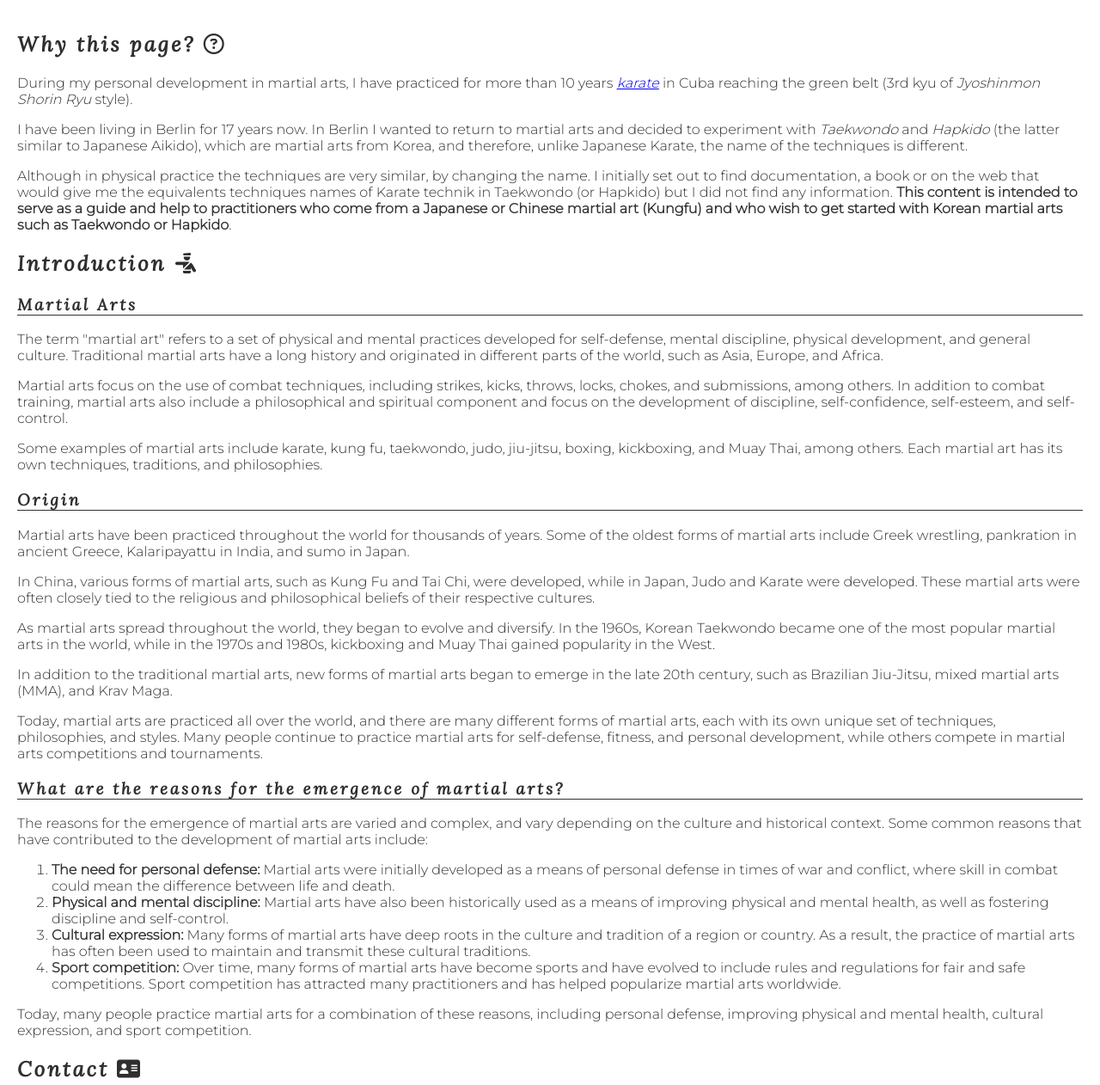
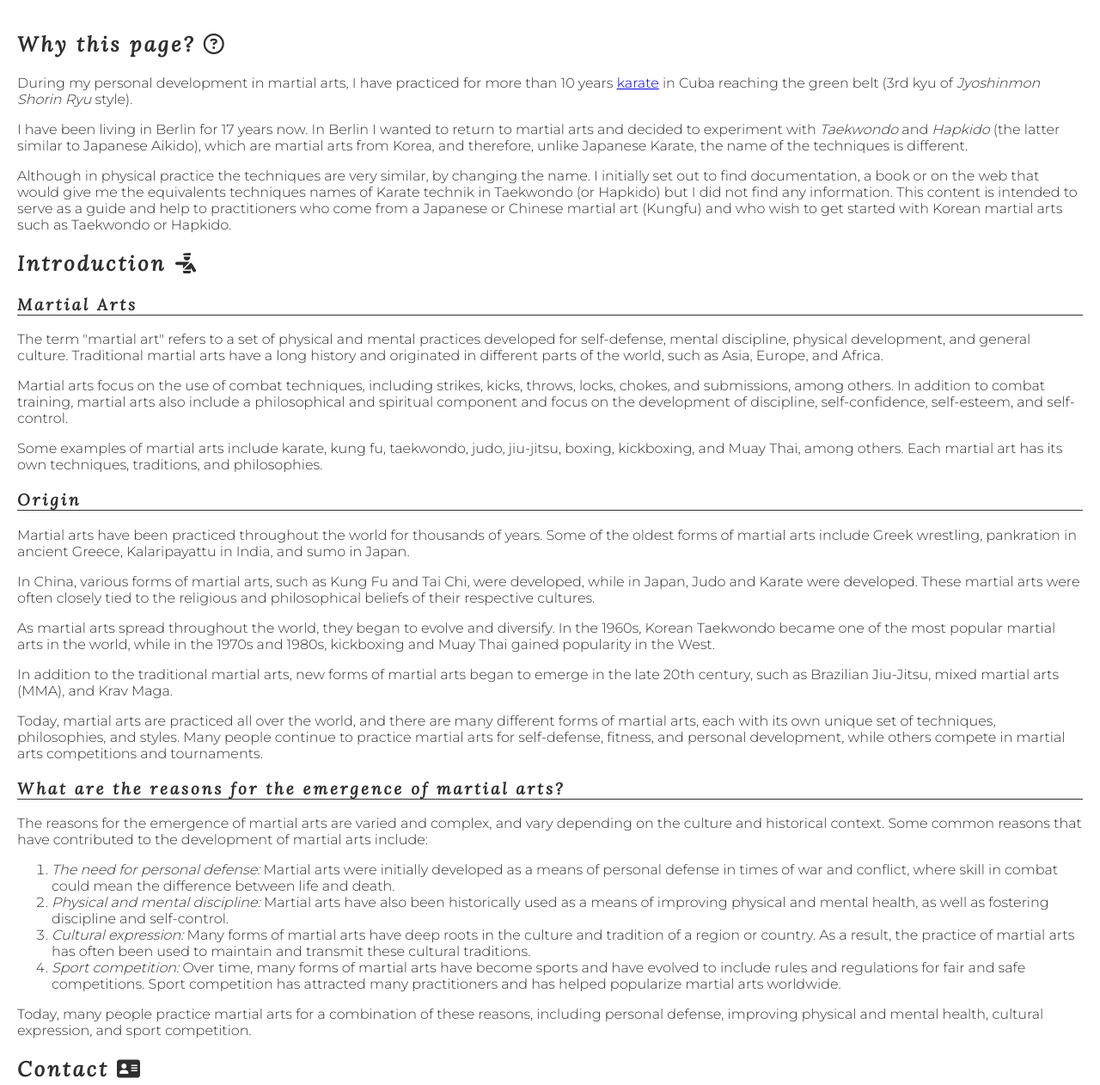
Before and after one commit to patchamama/PP1-Taekwondo-Migration-Guide, a plain HTML site: page index.html in a window 1280 px wide. Shown: the part 364-1626 px from the top of the page at 86% size. Drawn offline with Linux system fonts and the light colour scheme.

Commit message:
Change tag strong for css span style: emphasised

```diff
--- a/assets/css/style.css
+++ b/assets/css/style.css
@@ -154,6 +154,10 @@ footer {
   display: block;
 }
 
+/* Bold style */
+.emphasised {
+  font-style: italic;
+}
 
  /* Table in divContent  */
 .dTable{
--- a/index.html
+++ b/index.html
@@ -33,9 +33,9 @@
 
     <section id="content">
         <h2>Why this page? <i class="fa-regular fa-circle-question"></i></h2>
-            <p>During my personal development in martial arts, I have practiced for more than 10 years <i><a href="https://en.wikipedia.org/wiki/Karate" target="_blank" rel="noopener" aria-label="Open the wikipedia page of karate to more information.">karate</a></i> in Cuba reaching the green belt (3rd kyu of <i>Jyoshinmon Shorin Ryu</i> style).</p>
+            <p>During my personal development in martial arts, I have practiced for more than 10 years <a href="https://en.wikipedia.org/wiki/Karate" target="_blank" rel="noopener" aria-label="Open the wikipedia page of karate to more information.">karate</a> in Cuba reaching the green belt (3rd kyu of <i>Jyoshinmon Shorin Ryu</i> style).</p>
             <p>I have been living in Berlin for 17 years now. In Berlin I wanted to return to martial arts and decided to experiment with <i>Taekwondo</i> and <i>Hapkido</i> (the latter similar to Japanese Aikido), which are martial arts from Korea, and therefore, unlike Japanese Karate, the name of the techniques is different.</p>
-            <p>Although in physical practice the techniques are very similar, by changing the name. I initially set out to find documentation, a book or on the web that would give me the equivalents techniques names of Karate technik in Taekwondo (or Hapkido) but I did not find any information. <strong>This content is intended to serve as a guide and help to practitioners who come from a Japanese or Chinese martial art (Kungfu) and who wish to get started with Korean martial arts such as Taekwondo or Hapkido</strong>.</p>
+            <p>Although in physical practice the techniques are very similar, by changing the name. I initially set out to find documentation, a book or on the web that would give me the equivalents techniques names of Karate technik in Taekwondo (or Hapkido) but I did not find any information. <span class="bold">This content is intended to serve as a guide and help to practitioners who come from a Japanese or Chinese martial art (Kungfu) and who wish to get started with Korean martial arts such as Taekwondo or Hapkido</span>.</p>
 
         <h2>Introduction <i class="fa-solid fa-person-military-pointing"></i></h2>
           <h3>Martial Arts</h3>
@@ -52,10 +52,10 @@
           <h3>What are the reasons for the emergence of martial arts?</h3>
             <p>The reasons for the emergence of martial arts are varied and complex, and vary depending on the culture and historical context. Some common reasons that have contributed to the development of martial arts include:</p>
             <ol>
-            <li><strong>The need for personal defense:</strong> Martial arts were initially developed as a means of personal defense in times of war and conflict, where skill in combat could mean the difference between life and death.</li>
-            <li><strong>Physical and mental discipline:</strong> Martial arts have also been historically used as a means of improving physical and mental health, as well as fostering discipline and self-control.</li>
-            <li><strong>Cultural expression:</strong> Many forms of martial arts have deep roots in the culture and tradition of a region or country. As a result, the practice of martial arts has often been used to maintain and transmit these cultural traditions.</li>
-            <li><strong>Sport competition:</strong> Over time, many forms of martial arts have become sports and have evolved to include rules and regulations for fair and safe competitions. Sport competition has attracted many practitioners and has helped popularize martial arts worldwide.</li>
+            <li><span class="emphasised">The need for personal defense:</span> Martial arts were initially developed as a means of personal defense in times of war and conflict, where skill in combat could mean the difference between life and death.</li>
+            <li><span class="emphasised">Physical and mental discipline:</span> Martial arts have also been historically used as a means of improving physical and mental health, as well as fostering discipline and self-control.</li>
+            <li><span class="emphasised">Cultural expression:</span> Many forms of martial arts have deep roots in the culture and tradition of a region or country. As a result, the practice of martial arts has often been used to maintain and transmit these cultural traditions.</li>
+            <li><span class="emphasised">Sport competition:</span> Over time, many forms of martial arts have become sports and have evolved to include rules and regulations for fair and safe competitions. Sport competition has attracted many practitioners and has helped popularize martial arts worldwide.</li>
             </ol>
             <p>Today, many people practice martial arts for a combination of these reasons, including personal defense, improving physical and mental health, cultural expression, and sport competition.</p>
 
```
